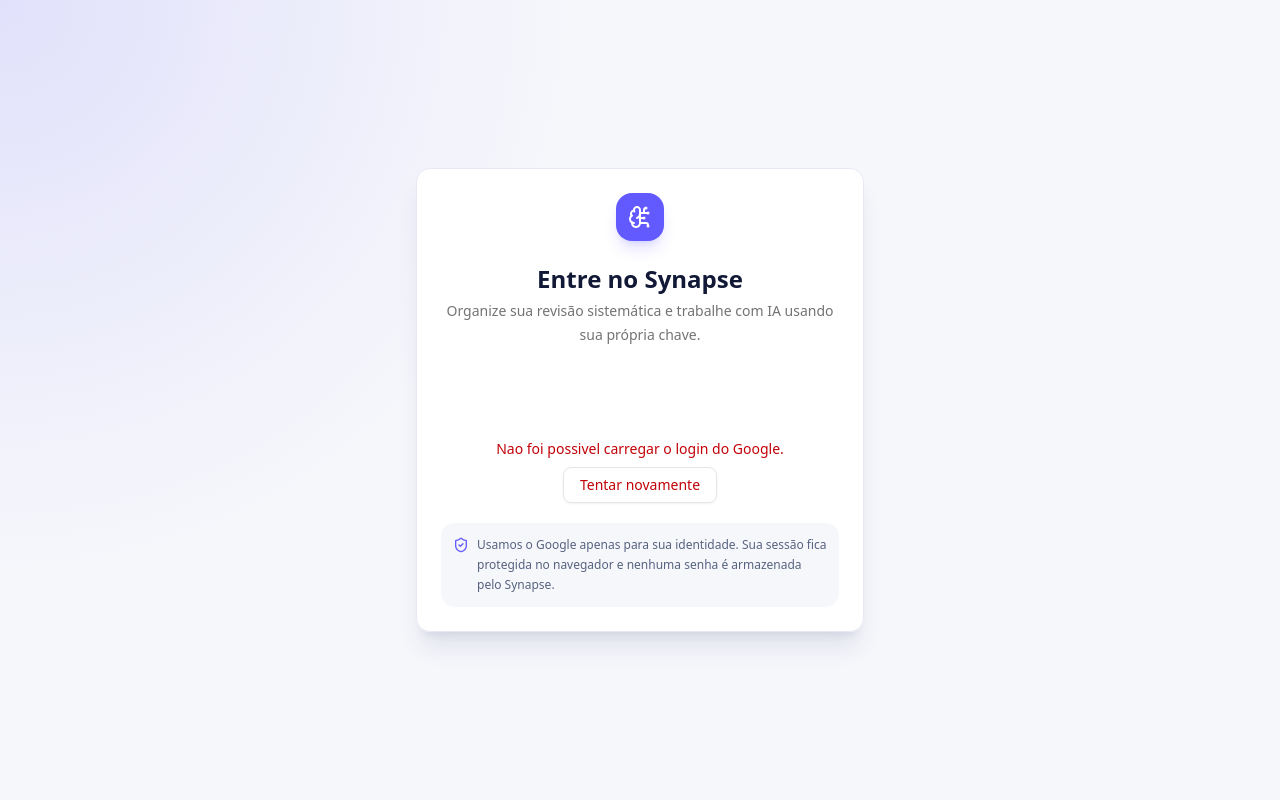
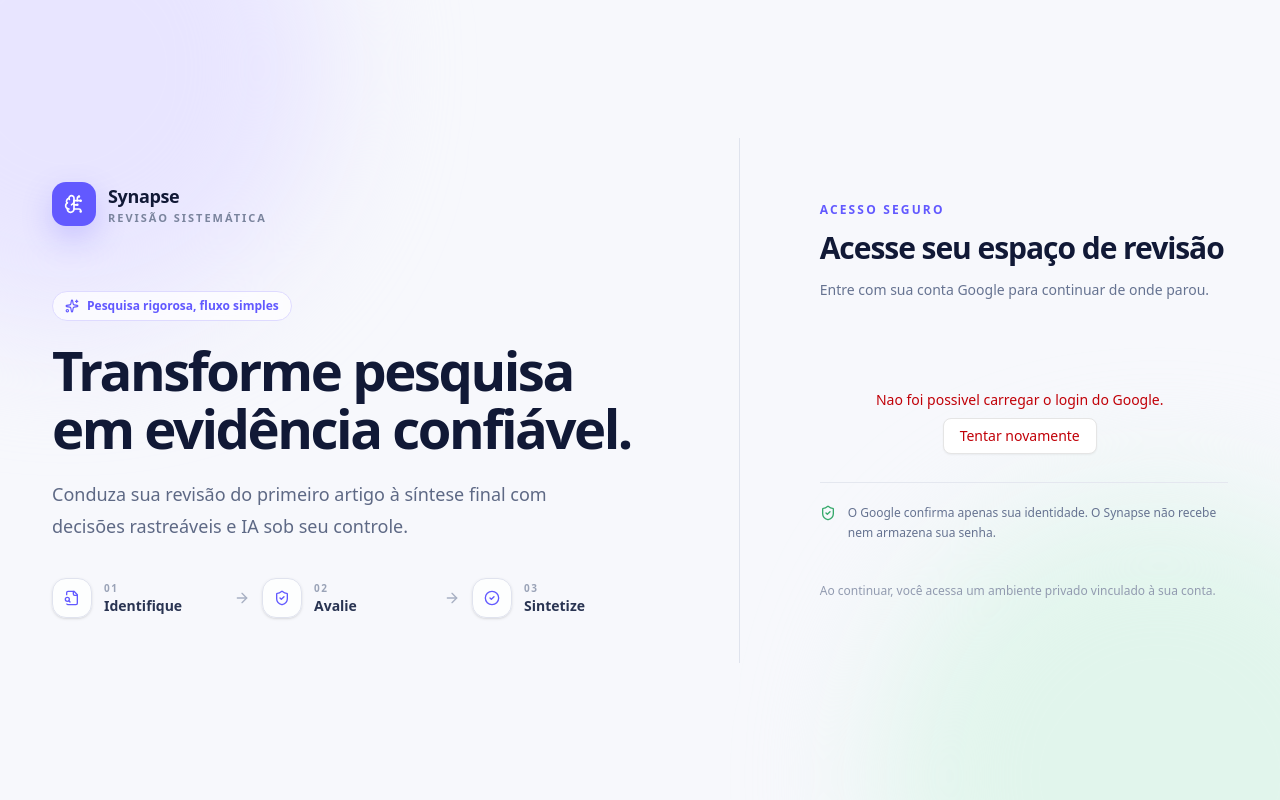
Before and after one commit to KevinWashington/synapse, a React (Vite) app in the folder frontend/: page /login in a window 1280 px wide. Built offline with nearby package versions, Linux system fonts and the light colour scheme; no server answers.

Commit message:
feat: redesign Google login experience

```diff
--- a/frontend/src/features/auth/components/GoogleSignInButton.jsx
+++ b/frontend/src/features/auth/components/GoogleSignInButton.jsx
@@ -19,13 +19,14 @@
       client_id: clientId,
       callback: ({ credential }) => credential && onCredential(credential),
     });
+    const availableWidth = containerRef.current.clientWidth || 360;
     window.google.accounts.id.renderButton(containerRef.current, {
       type: "standard",
       theme: "outline",
       size: "large",
       text: "continue_with",
       shape: "rectangular",
-      width: 360,
+      width: Math.min(400, availableWidth),
     });
     setState("ready");
   }, [clientId, onCredential]);
@@ -63,10 +64,10 @@
   }
 
   return (
-    <div className="space-y-3">
+    <div className="w-full max-w-[400px] space-y-3">
       <div
         ref={containerRef}
-        className={disabled ? "pointer-events-none opacity-60" : "flex min-h-11 justify-center"}
+        className={disabled ? "pointer-events-none flex min-h-11 w-full justify-center opacity-60" : "flex min-h-11 w-full justify-center"}
         aria-busy={state === "loading"}
       />
       {state === "loading" ? <p className="text-center text-sm text-muted-foreground">Carregando login seguro...</p> : null}
--- a/frontend/src/features/auth/pages/LoginScreen.jsx
+++ b/frontend/src/features/auth/pages/LoginScreen.jsx
@@ -1,7 +1,13 @@
 import { useCallback, useEffect, useState } from "react";
 import { useLocation, useNavigate } from "react-router-dom";
-import { BrainCircuit, ShieldCheck } from "lucide-react";
-import { Card, CardContent, CardDescription, CardHeader } from "@/components/ui/Card";
+import {
+  ArrowRight,
+  BrainCircuit,
+  CheckCircle2,
+  FileSearch,
+  ShieldCheck,
+  Sparkles,
+} from "lucide-react";
 import { useAuth } from "@features/auth";
 import AuthErrorAlert from "@features/auth/components/AuthErrorAlert";
 import GoogleSignInButton from "@features/auth/components/GoogleSignInButton";
@@ -25,32 +31,82 @@
   }, [destination, loginWithGoogle, navigate]);
 
   return (
-    <main className="relative flex min-h-screen items-center justify-center overflow-hidden bg-[#f6f7fb] px-4 py-10">
-      <div className="absolute inset-0 bg-[radial-gradient(circle_at_top_left,_rgba(99,91,255,0.14),_transparent_38%)]" />
-      <Card className="relative w-full max-w-md border-[#e7e9f3] bg-white/95 shadow-xl shadow-[#28346b]/10 backdrop-blur">
-        <CardHeader className="space-y-4 pb-3 text-center">
-          <div className="mx-auto flex h-12 w-12 items-center justify-center rounded-2xl bg-[#6259ff] text-white shadow-lg shadow-[#6259ff]/20">
-            <BrainCircuit className="h-6 w-6" />
+    <main className="relative min-h-screen overflow-hidden bg-[#f7f8fc] text-[#111936]">
+      <div className="pointer-events-none absolute -left-48 -top-48 h-[520px] w-[520px] rounded-full bg-[#e8e5ff] blur-3xl" />
+      <div className="pointer-events-none absolute -bottom-64 right-[-10rem] h-[560px] w-[560px] rounded-full bg-[#e1f5ec] blur-3xl" />
+      <div className="relative mx-auto grid min-h-screen w-full max-w-[1240px] items-center gap-12 px-6 py-8 sm:px-10 lg:grid-cols-[1.12fr_0.88fr] lg:gap-16 lg:px-14 xl:px-8">
+        <section className="py-4 lg:py-12">
+          <div className="flex items-center gap-3">
+            <span className="flex h-11 w-11 items-center justify-center rounded-[14px] bg-[#6259ff] text-white shadow-[0_12px_30px_rgba(98,89,255,0.25)]">
+              <BrainCircuit className="h-5 w-5" />
+            </span>
+            <div>
+              <p className="text-lg font-bold tracking-[-0.02em]">Synapse</p>
+              <p className="text-[11px] font-semibold uppercase tracking-[0.18em] text-[#7a849d]">Revisão sistemática</p>
+            </div>
           </div>
-          <div className="space-y-1">
-            <h1 className="text-2xl font-bold text-[#111936]">Entre no Synapse</h1>
-            <CardDescription className="text-sm leading-6">
-              Organize sua revisão sistemática e trabalhe com IA usando sua própria chave.
-            </CardDescription>
+
+          <div className="mt-12 max-w-[620px] sm:mt-16">
+            <div className="inline-flex items-center gap-2 rounded-full border border-[#dedaff] bg-white/70 px-3 py-1.5 text-xs font-semibold text-[#6259ff] backdrop-blur">
+              <Sparkles className="h-3.5 w-3.5" />
+              Pesquisa rigorosa, fluxo simples
+            </div>
+            <h1 className="mt-5 max-w-[590px] text-[2.5rem] font-bold leading-[1.08] tracking-[-0.045em] sm:text-5xl lg:text-[3.4rem]">
+              Transforme pesquisa em evidência confiável.
+            </h1>
+            <p className="mt-5 max-w-[570px] text-base leading-7 text-[#5e6985] sm:text-lg sm:leading-8">
+              Conduza sua revisão do primeiro artigo à síntese final com decisões rastreáveis e IA sob seu controle.
+            </p>
           </div>
-        </CardHeader>
-        <CardContent className="space-y-5">
-          <AuthErrorAlert error={error} />
-          <GoogleSignInButton onCredential={handleCredential} disabled={submitting} />
-          {submitting ? <p role="status" className="text-center text-sm text-muted-foreground">Validando sua conta...</p> : null}
-          <div className="flex items-start gap-2 rounded-xl bg-[#f6f7fb] p-3 text-xs leading-5 text-[#56627f]">
-            <ShieldCheck className="mt-0.5 h-4 w-4 shrink-0 text-[#6259ff]" />
-            <p>Usamos o Google apenas para sua identidade. Sua sessão fica protegida no navegador e nenhuma senha é armazenada pelo Synapse.</p>
+
+          <ol className="mt-9 hidden max-w-[590px] grid-cols-[1fr_auto_1fr_auto_1fr] items-center gap-3 sm:grid">
+            <FlowStep icon={FileSearch} number="01" label="Identifique" />
+            <ArrowRight className="h-4 w-4 text-[#a8b0c3]" aria-hidden="true" />
+            <FlowStep icon={ShieldCheck} number="02" label="Avalie" />
+            <ArrowRight className="h-4 w-4 text-[#a8b0c3]" aria-hidden="true" />
+            <FlowStep icon={CheckCircle2} number="03" label="Sintetize" />
+          </ol>
+        </section>
+
+        <section className="w-full border-t border-[#dfe3ed] py-10 lg:border-l lg:border-t-0 lg:py-16 lg:pl-16 xl:pl-20">
+          <div className="w-full max-w-[420px] lg:ml-auto">
+            <p className="text-xs font-bold uppercase tracking-[0.18em] text-[#6259ff]">Acesso seguro</p>
+            <h2 className="mt-3 text-3xl font-bold tracking-[-0.035em] text-[#111936]">Acesse seu espaço de revisão</h2>
+            <p className="mt-3 text-sm leading-6 text-[#667391]">
+              Entre com sua conta Google para continuar de onde parou.
+            </p>
+
+            <div className="mt-8 space-y-5">
+              <AuthErrorAlert error={error} />
+              <GoogleSignInButton onCredential={handleCredential} disabled={submitting} />
+              {submitting ? <p role="status" className="text-center text-sm text-muted-foreground">Validando sua conta...</p> : null}
+            </div>
+
+            <div className="mt-7 flex items-start gap-3 border-t border-[#e4e7ef] pt-5 text-xs leading-5 text-[#667391]">
+              <ShieldCheck className="mt-0.5 h-4 w-4 shrink-0 text-[#36a96b]" />
+              <p>O Google confirma apenas sua identidade. O Synapse não recebe nem armazena sua senha.</p>
+            </div>
+
+            <p className="mt-10 text-xs text-[#929bb0]">Ao continuar, você acessa um ambiente privado vinculado à sua conta.</p>
           </div>
-        </CardContent>
-      </Card>
+        </section>
+      </div>
     </main>
   );
 }
 
+function FlowStep({ icon: Icon, number, label }) {
+  return (
+    <li className="flex min-w-0 items-center gap-3">
+      <span className="flex h-10 w-10 shrink-0 items-center justify-center rounded-xl border border-[#e0e3ee] bg-white/80 text-[#6259ff] shadow-sm">
+        <Icon className="h-4 w-4" aria-hidden="true" />
+      </span>
+      <span className="min-w-0">
+        <span className="block text-[10px] font-bold tracking-[0.16em] text-[#9aa3b7]">{number}</span>
+        <span className="block text-sm font-semibold text-[#293452]">{label}</span>
+      </span>
+    </li>
+  );
+}
+
 export default LoginScreen;
```
Also changed, not shown: 4 other files (tests, documents, lock files or other folders).
